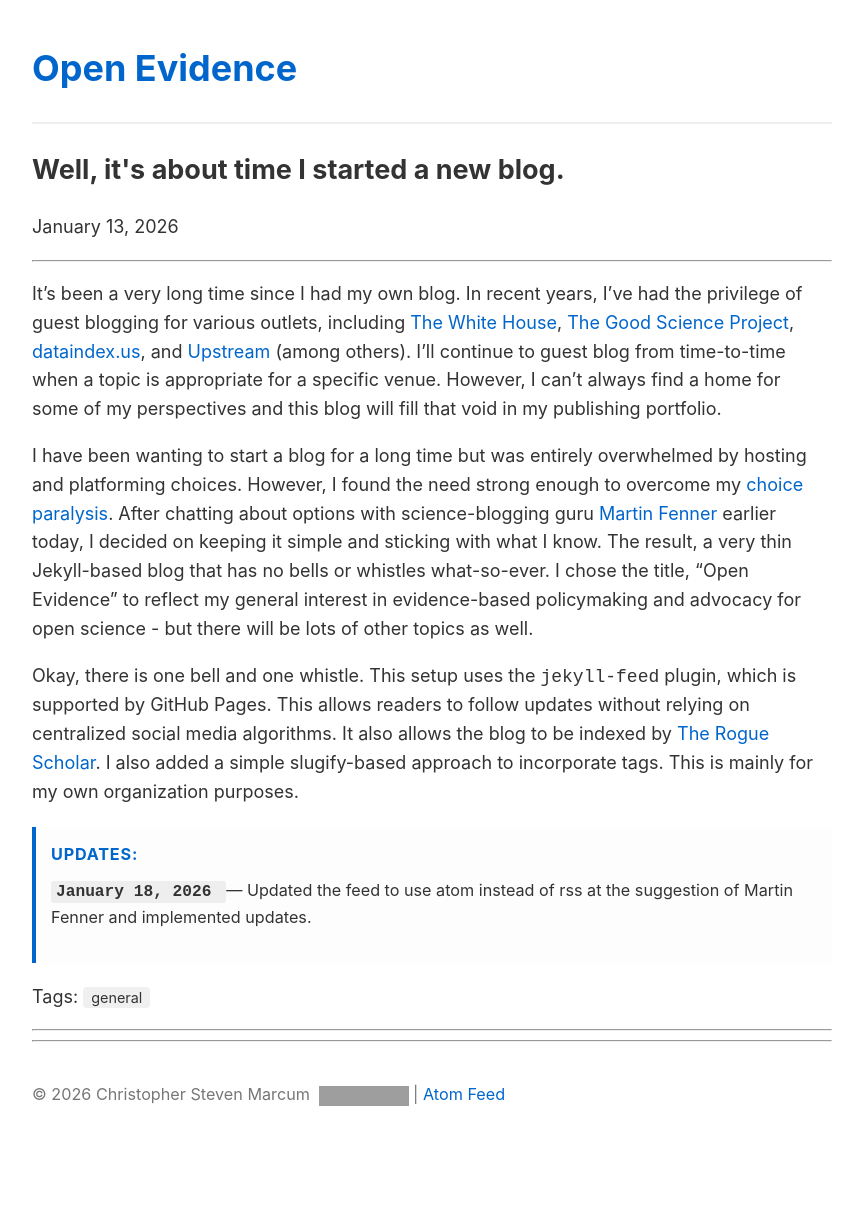
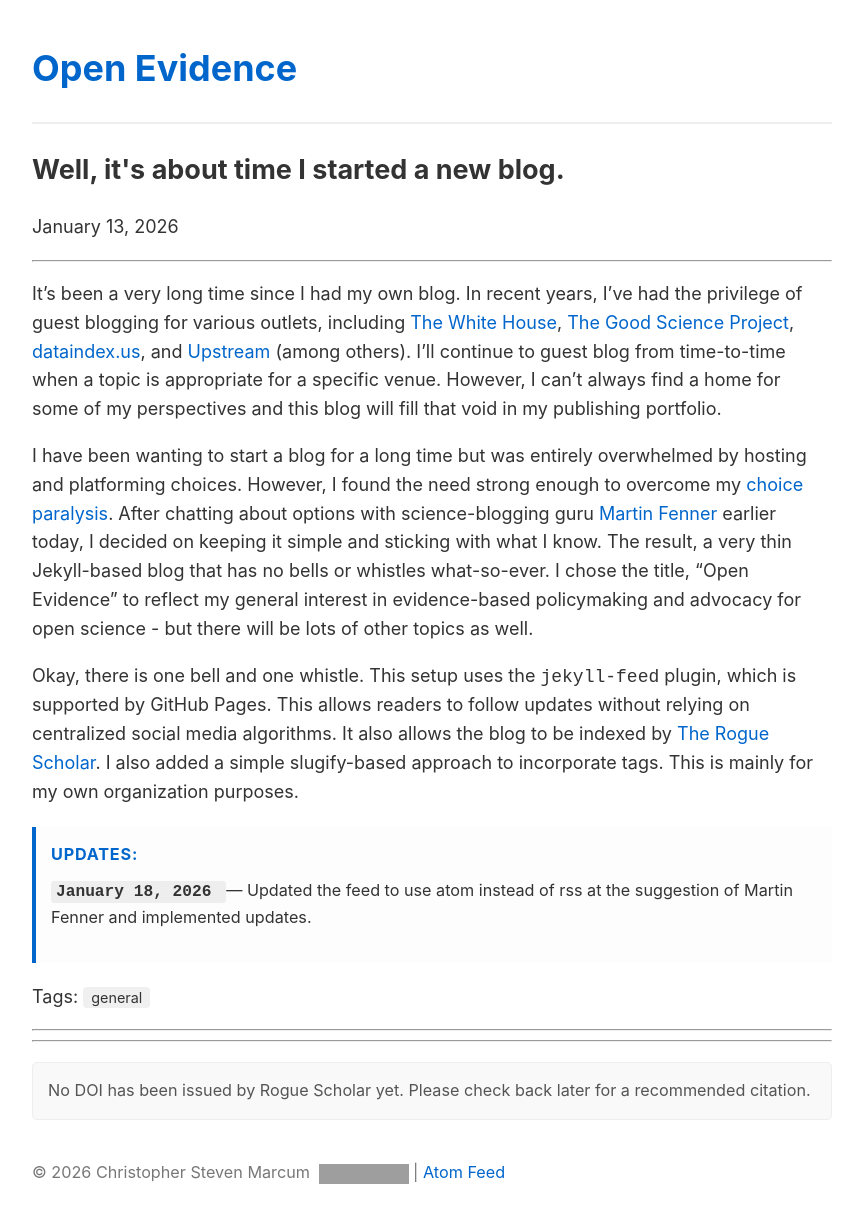
Before and after one commit to cmarcum/marcum-blog, a Jekyll site: the page built from _posts/2026-01-13-its-about-time.md, in a window 1280 px wide. Shown: the whole page, without its empty margins (208-1071 px from the left). Built offline with Jekyll 4.4.1, drawn with Linux system fonts in a browser that asks for light colours; before the commit the page ends 1148 px from its top, so only the background shows below that; part of the change alters nothing that is shown; grey boxes are pictures that could not be loaded.

Commit message:
Replace citation text with a styled footer
more tightly controlled REST API call.

```diff
--- a/_layouts/post.html
+++ b/_layouts/post.html
@@ -31,61 +31,49 @@ layout: default
   </p>
   <hr>
  <hr>
-<p id="rs-citation-text"><small><em>Checking Rogue Scholar for a DOI&hellip;</em></small></p>
+  <div id="rogue-scholar-footer" style="font-size: 0.9em; color: #555; margin-top: 20px; padding: 15px; border: 1px solid #eee; border-radius: 5px; background-color: #f9f9f9; line-height: 1.6;">
+    Checking for DOI and citation information...
+  </div>
+
   <script>
-  (function () {
-    var el    = document.getElementById('rs-citation-text');
-    var title = {{ page.title | jsonify }};
+    (function() {
+      const pageTitle = {{ page.title | jsonify }};
+      const blogSlug = "{{'chrismarcum'}}";
+      const author = "{{ site.author }}";
+      const blogTitle = "{{ site.title }}";
+      const date = "{{ page.date | date: '%B %d, %Y' }}";
+      const footer = document.getElementById('rogue-scholar-footer');
+      const fallback = "No DOI has been issued by Rogue Scholar yet. Please check back later for a recommended citation.";
 
-    function fmtDate(iso) {
-      var months = ['January','February','March','April','May','June',
-                    'July','August','September','October','November','December'];
-      var d = new Date((iso || "{{ page.date | date: '%Y-%m-%d' }}") + 'T00:00:00');
-      return isNaN(d) ? iso : d.getFullYear() + ', ' + months[d.getMonth()] + ' ' + d.getDate();
-    }
+      // Using the specific community endpoint and query format you provided
+      const apiUrl = `https://rogue-scholar.org/api/communities/${blogSlug}/records?size=1&q=encodeURIComponent(${pageTitle})`;
 
-    function fmtAuthors(creators) {
-      if (!creators || !creators.length) return {{ site.author | default: "Christopher Steven Marcum" | jsonify }};
-      var names = creators.map(function (c) {
-        var p = c.person_or_org;
-        if (!p) return '';
-        if (p.family_name) {
-          var initials = p.given_name
-            ? p.given_name.trim().split(/\s+/).map(function (n) { return n[0].toUpperCase() + '.'; }).join(' ')
-            : '';
-          return p.family_name + (initials ? ', ' + initials : '');
-        }
-        return p.name || '';
-      }).filter(Boolean);
-      if (!names.length) return {{ site.author | default: "Christopher Steven Marcum" | jsonify }};
-      if (names.length === 1) return names[0];
-      return names.slice(0, -1).join(', ') + ', & ' + names[names.length - 1];
-    }
+      fetch(apiUrl)
+        .then(response => {
+          if (!response.ok) return Promise.reject();
+          return response.json();
+        })
+        .then(data => {
+          // Navigating the InvenioRDM structure: hits -> hits[0] -> pids -> doi -> identifier
+          const record = (data.hits && data.hits.hits && data.hits.hits.length > 0) ? data.hits.hits[0] : null;
 
-    var apiUrl = 'https://rogue-scholar.org/api/communities/chrismarcum/records?size=1&q='
-                 + encodeURIComponent(title);
+          if (record && record.pids && record.pids.doi && record.pids.doi.identifier) {
+            const doi = record.pids.doi.identifier;
+            const doiUrl = `https://doi.org/${doi}`;
 
-    fetch(apiUrl, { headers: { Accept: 'application/json' } })
-      .then(function (r) { if (!r.ok) throw new Error(); return r.json(); })
-      .then(function (data) {
-        var hit = data.hits && data.hits.total > 0 && data.hits.hits[0];
-        var doi = hit && hit.pids && hit.pids.doi && hit.pids.doi.identifier;
-        if (!doi) {
-          el.innerHTML = '<small>No DOI has been issued by Rogue Scholar yet. Please check back later.</small>';
-          return;
-        }
-        var authors = fmtAuthors(hit.metadata && hit.metadata.creators);
-        var date    = fmtDate(hit.metadata && hit.metadata.publication_date);
-        var blog    = {{ site.title | default: "Open Evidence" | jsonify }};
-        var doiUrl  = 'https://doi.org/' + doi;
-        el.innerHTML = '<small><strong>Suggested citation:</strong> '
-          + authors + ' (' + date + '). ' + title
-          + '. <em>' + blog + '</em>. '
-          + '<a href="' + doiUrl + '">' + doiUrl + '</a></small>';
-      })
-      .catch(function () {
-        el.innerHTML = '<small>  </small>';
-      });
-  })();
+            footer.innerHTML = `
+              <strong>Recommended Citation:</strong><br>
+              ${author} (${date}). "${record.metadata.title}." <em>${blogTitle}</em>.
+              <a href="${doiUrl}" target="_blank" style="color: #0066cc; text-decoration: underline;">${doiUrl}</a>
+            `;
+          } else {
+            footer.innerHTML = fallback;
+          }
+        })
+        .catch(() => {
+          // Silent catch to prevent errors in the console
+          footer.innerHTML = fallback;
+        });
+    })();
   </script>
 </article>
```
